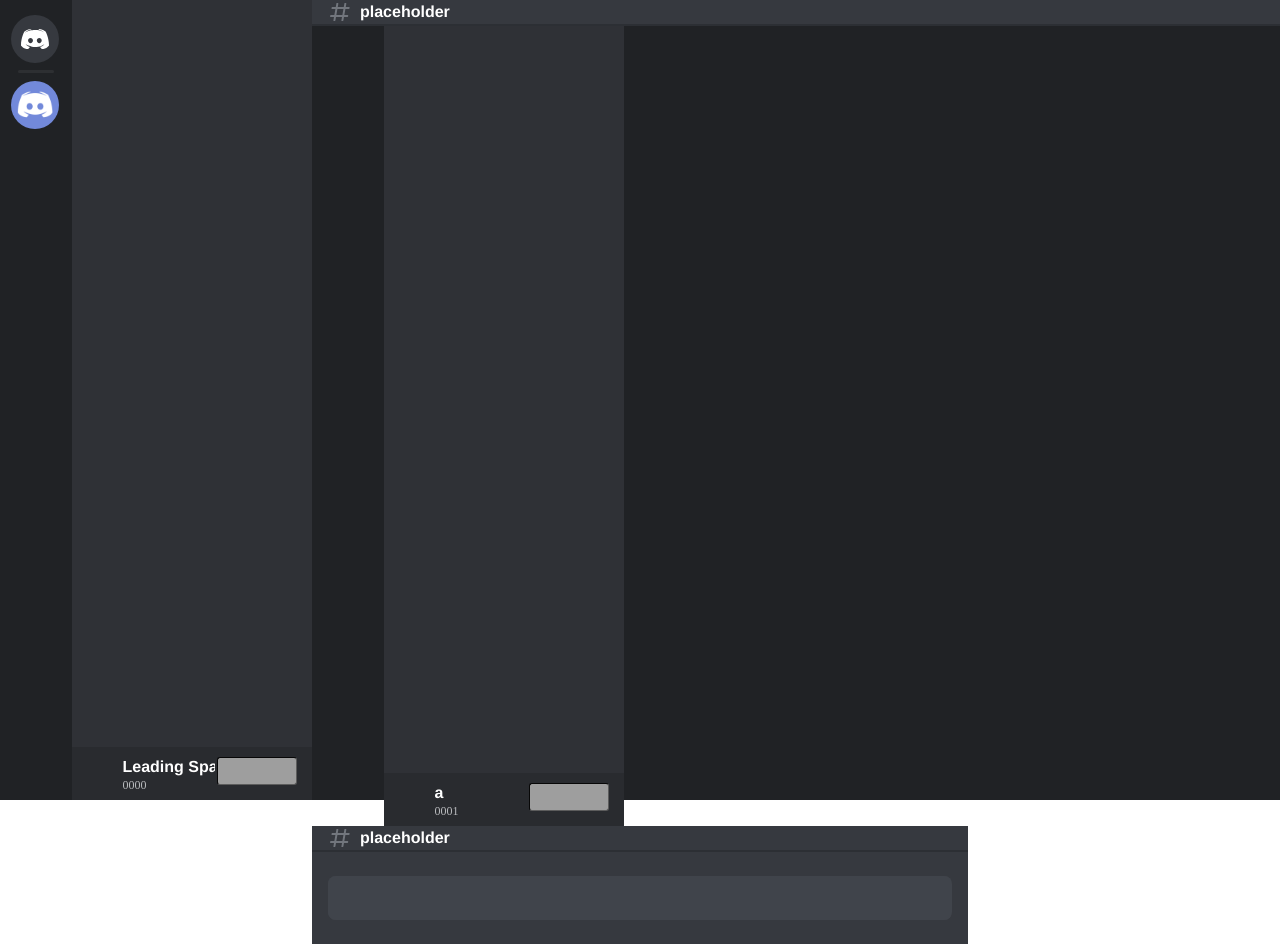
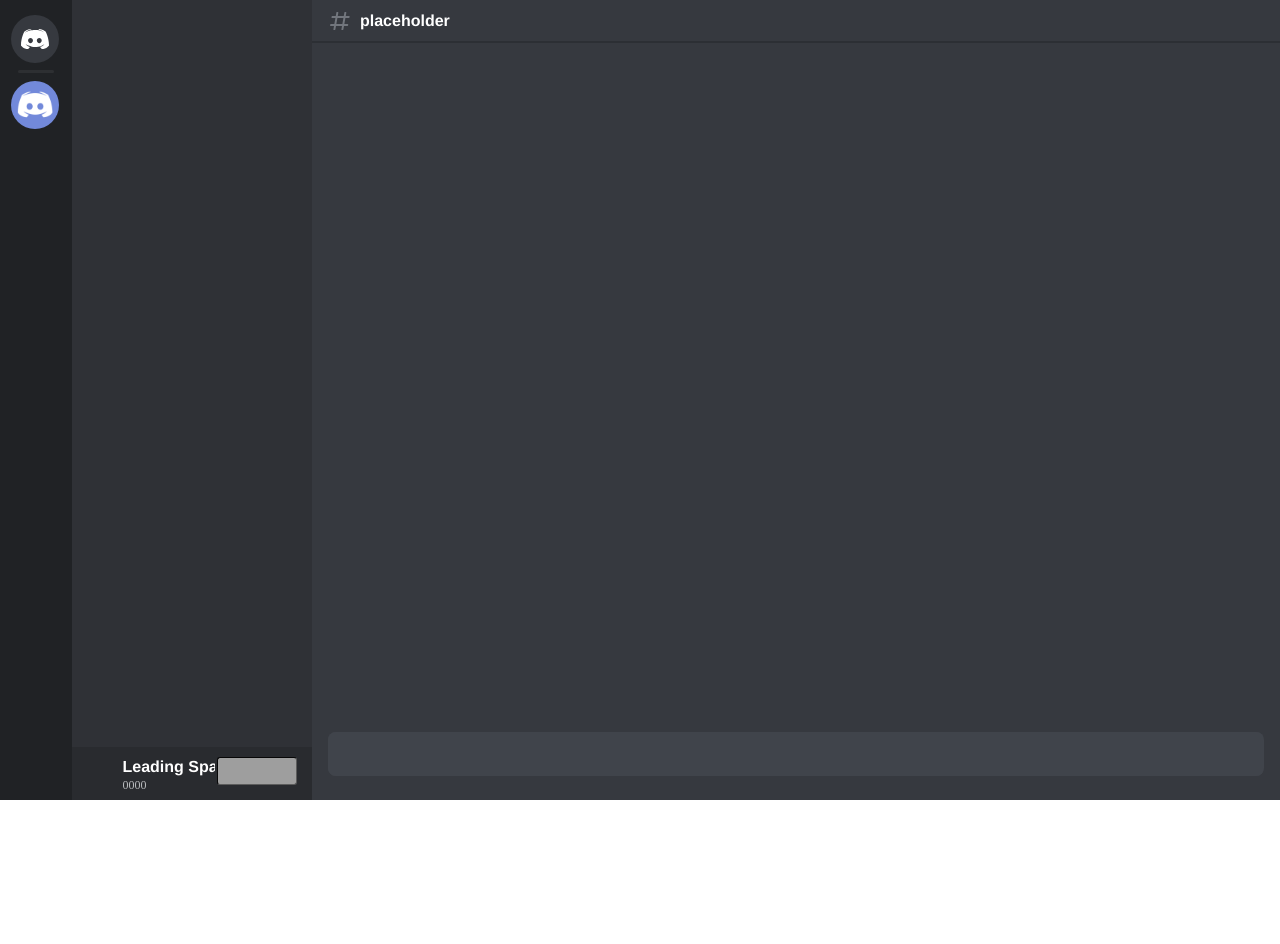
Before and after one commit to 1ltr/chatutils, a website: page public/index.html in a window 1280 px wide. After the commit the page ends 800 px from the top, so only its background shows below. Drawn offline with nearby package versions, Linux system fonts and the light colour scheme; no server answers; grey boxes are pictures that could not be loaded; a web font is replaced by a local one.

Commit message:
Update index.html

```diff
--- a/public/index.html
+++ b/public/index.html
@@ -46,24 +46,6 @@
 			</div>
 			<div class='msgs' id='msgs'>
 			</div>
-		<div class='list'></div>
-		<div class='sidebar'>
-			<div class='scrollInfo'></div>
-			<div class='userinfo'>
-				<div id='infoavatar' style='background-image: url("cdn/avatars/721522535996325898/6188d7f0602c2d495a5b7d98f8c0ebb5.webp?size=32")'></div>
-				<input id='infoname' placeholder='Username' value='a'></input>
-				<input id='infotag' maxlength='4' value='0001'></input><p style="color:white;"></p>
-        <button onclick="window.open('https://discord.gg/your-invite-here')" class="discordbutton"></button>
-			</div>
-		</div>
-		<div class='wrapper'>
-			<div class='activeInfo'>
-				<div class='activeInfo-icon'><svg width="24" height="24" viewBox="0 0 24 24" class="icon-22AiRD"><path fill="currentColor" fill-rule="evenodd" clip-rule="evenodd" d="M5.88657 21C5.57547 21 5.3399 20.7189 5.39427 20.4126L6.00001 17H2.59511C2.28449 17 2.04905 16.7198 2.10259 16.4138L2.27759 15.4138C2.31946 15.1746 2.52722 15 2.77011 15H6.35001L7.41001 9H4.00511C3.69449 9 3.45905 8.71977 3.51259 8.41381L3.68759 7.41381C3.72946 7.17456 3.93722 7 4.18011 7H7.76001L8.39677 3.41262C8.43914 3.17391 8.64664 3 8.88907 3H9.87344C10.1845 3 10.4201 3.28107 10.3657 3.58738L9.76001 7H15.76L16.3968 3.41262C16.4391 3.17391 16.6466 3 16.8891 3H17.8734C18.1845 3 18.4201 3.28107 18.3657 3.58738L17.76 7H21.1649C21.4755 7 21.711 7.28023 21.6574 7.58619L21.4824 8.58619C21.4406 8.82544 21.2328 9 20.9899 9H17.41L16.35 15H19.7549C20.0655 15 20.301 15.2802 20.2474 15.5862L20.0724 16.5862C20.0306 16.8254 19.8228 17 19.5799 17H16L15.3632 20.5874C15.3209 20.8261 15.1134 21 14.8709 21H13.8866C13.5755 21 13.3399 20.7189 13.3943 20.4126L14 17H8.00001L7.36325 20.5874C7.32088 20.8261 7.11337 21 6.87094 21H5.88657ZM9.41045 9L8.35045 15H14.3504L15.4104 9H9.41045Z"></path></svg></div>
-				<div class='activeInfo-name ns'>placeholder</div>
-				<div class='activeInfo-description ns'></div>
-			</div>
-			<div class='msgs' id='msgs'>
-			</div>
 			<div id='emojiMenu'>
 				<input type='text' class='searchEmojis' id='searchEmojis' placeholder='Find the perfect emoji'></input>
 				<svg class="searchIcon" aria-hidden="false" width="18" height="18" viewBox="0 0 18 18"><g fill="none" fill-rule="evenodd" aria-hidden="true"><path fill="currentColor" d="M3.60091481,7.20297313 C3.60091481,5.20983419 5.20983419,3.60091481 7.20297313,3.60091481 C9.19611206,3.60091481 10.8050314,5.20983419 10.8050314,7.20297313 C10.8050314,9.19611206 9.19611206,10.8050314 7.20297313,10.8050314 C5.20983419,10.8050314 3.60091481,9.19611206 3.60091481,7.20297313 Z M12.0057176,10.8050314 L11.3733562,10.8050314 L11.1492281,10.5889079 C11.9336764,9.67638651 12.4059463,8.49170955 12.4059463,7.20297313 C12.4059463,4.32933105 10.0766152,2 7.20297313,2 C4.32933105,2 2,4.32933105 2,7.20297313 C2,10.0766152 4.32933105,12.4059463 7.20297313,12.4059463 C8.49170955,12.4059463 9.67638651,11.9336764 10.5889079,11.1492281 L10.8050314,11.3733562 L10.8050314,12.0057176 L14.8073185,16 L16,14.8073185 L12.2102538,11.0099776 L12.0057176,10.8050314 Z"></path></g></svg>
```
